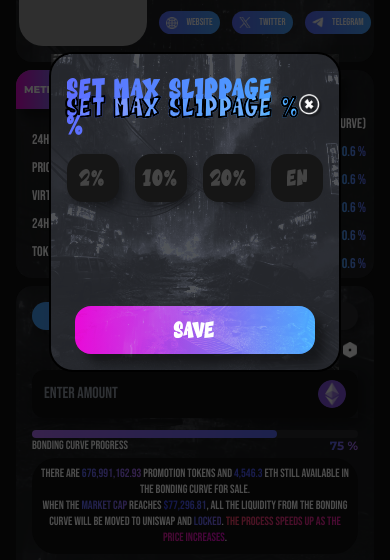
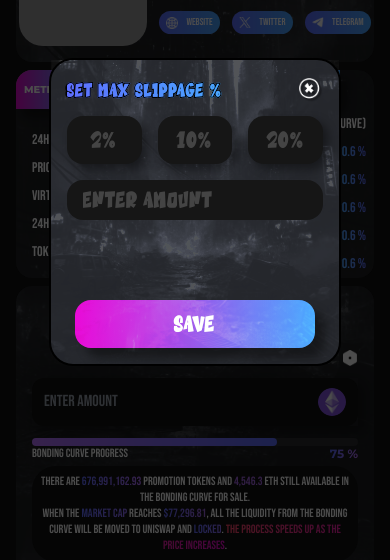
Before and after one commit to Ayushh-patell/pumpzilla, a Next.js app: page /token/0x1234567890abcdef1234567890abcdef12345678 in a window 390 px wide. Both pictures are taken after a click on the button 350 px from the left and 560 px from the top of the page. Shown: the part 210-770 px from the top of the page. Built offline with nearby package versions, Linux system fonts and the light colour scheme; grey boxes are pictures that could not be loaded.

Commit message:
more changes with the token screen mobile

```diff
--- a/src/app/components/launch/LeftBGImg.jsx
+++ b/src/app/components/launch/LeftBGImg.jsx
@@ -9,7 +9,7 @@ const LeftBGImg = () => {
   return (
     <div className="absolute z-0 top-0 left-0 md:pt-24 pt-16 md:pl-20 pl-4 pb-4 md:pr-0 pr-4 w-full h-full rounded-3xl pointer-events-none">
 
-      <div className="md:h-full h-[45%] xl:w-[50%] md:w-[42%] w-full relative  text-white rounded-3xl overflow-hidden">
+      <div className="md:h-full h-[45%] xl:w-[50%] md:w-[40%] w-full relative  text-white rounded-3xl overflow-hidden">
         <div className=" h-full w-full md:-skew-x-12 md:skew-y-0 skew-y-6 absolute md:top-0 top-[-13%] xl:left-[-8%] lg:left-[-9%] lg890md:left-[-11%] md:left-[-13%] left-0 rounded-3xl overflow-hidden">
             <Image src={'/launchLeft.png'} alt=" cyberpunk city" width={600} height={600} className=" w-full md:h-full h-[120%] relative xl:left-[8%] lg:left-[9%] lg890md:left-[11%] md:left-[13%] left-0 md:top-0 top-[-2%] object-cover object-bottom md:skew-x-12 md:skew-y-0 -skew-y-6"/>
         </div>
--- a/src/app/token/[tokenAddress]/components/buysellDetails.jsx
+++ b/src/app/token/[tokenAddress]/components/buysellDetails.jsx
@@ -36,8 +36,8 @@ const BuySellDetails = ({tokenData}) => {
 <div className="detailDiv w-full lg890md:rounded-3xl rounded-2xl bg-darkPry p-4 relative overflow-hidden md:h-[55%]">
     {/* BUY/SELL BUTTON */}
        <div className=' flex justify-center items-center gap-4 relative z-10 lg890md:text-base text-sm'>
-        <button onClick={() => setisBuy(true)} className={`${isBuy? " text-white bg-gradient-to-r from-bluePry to-[#5E6EFF]":" text-white/30 bg-[#2C2D30]"} rounded-2xl ${mont.className} font-extrabold lg890md:py-2 py-1 lg890md:px-4 px-2 w-1/2`} style={{boxShadow:"4px 4px 10px rgba(0,0,0,0.4)"}}>BUY</button>
-        <button onClick={() => setisBuy(false)} className={`${!isBuy? " text-white bg-gradient-to-r from-bluePry to-[#5E6EFF]":" text-white/30 bg-[#2C2D30]"} rounded-2xl ${mont.className} font-extrabold lg890md:py-2 py-1 lg890md:px-4 px-2 w-1/2`} style={{boxShadow:"4px 4px 10px rgba(0,0,0,0.4)"}}>SELL</button>
+        <button onClick={() => setisBuy(true)} className={`${isBuy? " text-white bg-gradient-to-r from-bluePry to-[#5E6EFF]":" text-white/30 bg-[#2C2D30]"} rounded-2xl ${mont.className} font-extrabold lg890md:py-2 md:py-1 py-2 lg890md:px-4 px-2 md:w-1/2 w-1/3`} style={{boxShadow:"4px 4px 10px rgba(0,0,0,0.4)"}}>BUY</button>
+        <button onClick={() => setisBuy(false)} className={`${!isBuy? " text-white bg-gradient-to-r from-bluePry to-[#5E6EFF]":" text-white/30 bg-[#2C2D30]"} rounded-2xl ${mont.className} font-extrabold lg890md:py-2 md:py-1 py-2 lg890md:px-4 px-2 md:w-1/2 w-1/3`} style={{boxShadow:"4px 4px 10px rgba(0,0,0,0.4)"}}>SELL</button>
        </div>
        {/* SETTING */}
        <div className=' flex justify-end items-center py-3'>
@@ -61,8 +61,8 @@ const BuySellDetails = ({tokenData}) => {
       </div>
       {/* INFO */}
       <div className={` w-full rounded-3xl lg:text-base text-xs xl:p-4 p-2 bg-blackPry ${bebas.className} relative z-10 text-center`}>
-      <p>There are <span className=' bg-gradient-to-r from-[#646EFF] to-[#B471FF] bg-clip-text text-transparent'>676,991,162.93</span> PROMOTION tokens and <span className=' bg-gradient-to-r from-[#525dff] to-[#535fff] bg-clip-text text-transparent'>4,546.3</span> ETH still available in the bonding curve for sale.</p>
-      <p> When the <span className=' bg-gradient-to-r from-[#646EFF] to-[#9570FF] bg-clip-text text-transparent'>Market cap</span> reaches <span className=' bg-gradient-to-r lg:from-[#B872FF] from-[#3e4bff] lg:to-[#B871FE] to-[#646EFF] bg-clip-text text-transparent'>$77,296.81</span>, all the liquidity from the bonding curve will be moved to UNISWAP and <span className=' bg-gradient-to-r from-[#646EFF] to-[#8F6FFE] bg-clip-text text-transparent'>locked</span>. <span className=' bg-gradient-to-r from-[#FF4A6A] to-[#E40CC9] bg-clip-text text-transparent'>The process speeds up as the price increases</span>.</p>
+      <p>There are <span className=' bg-gradient-to-r from-[#646EFF] to-[#B471FF] bg-clip-text text-transparent'>676,991,162.93</span> PROMOTION tokens and <span className=' bg-gradient-to-r sm450:from-[#525dff] from-[#A264E2] sm450:to-[#535fff] to-[#A365E1] bg-clip-text text-transparent'>4,546.3</span> ETH still available in the bonding curve for sale.</p>
+      <p> When the <span className=' bg-gradient-to-r from-[#646EFF] to-[#9570FF] bg-clip-text text-transparent'>Market cap</span> reaches <span className=' bg-gradient-to-r lg:from-[#B872FF] sm450:from-[#3e4bff] lg:to-[#B871FE] sm450:to-[#646EFF] from-[#646EFF] to-[#A365E1] bg-clip-text text-transparent'>$77,296.81</span>, all the liquidity from the bonding curve will be moved to UNISWAP and <span className=' bg-gradient-to-r from-[#646EFF] to-[#8F6FFE] bg-clip-text text-transparent'>locked</span>. <span className=' bg-gradient-to-r from-[#FF4A6A] to-[#E40CC9] bg-clip-text text-transparent'>The process speeds up as the price increases</span>.</p>
       </div>
       {/* FINAL BUTTON */}
     <div className=' w-full flex justify-center items-center py-2'>
@@ -75,13 +75,13 @@ const BuySellDetails = ({tokenData}) => {
      <div id='SettingsModalWrapper' className=' hidden pointer-events-none font-beat fixed z-50 top-0 left-0 w-screen h-dvh justify-center items-center bg-black/70'>
       <div id='SettingsModal' className=' scale-50 lg890md:w-1/2 w-3/4 rounded-3xl border-2 border-black bg-[#24262B] relative p-4'>
         <div className=' relative w-full flex justify-between items-center'>
-          <p className=' relative z-10 bg-gradient-to-r from-[#5E6EFF] to-bluePry bg-clip-text text-transparent font-beat text-3xl'>SET MAX SLIPPAGE %</p>
-          <p id='slippagetextBorder' className=' absolute z-0 top-1/2 -translate-y-1/2 left-0 bg-gradient-to-r from-[#5E6EFF] to-bluePry bg-clip-text text-transparent font-beat text-3xl pointer-events-none'>SET MAX SLIPPAGE %</p>
+          <p className=' relative z-10 bg-gradient-to-r from-[#5E6EFF] to-bluePry bg-clip-text text-transparent font-beat md:text-3xl text-xl'>SET MAX SLIPPAGE %</p>
+          <p id='slippagetextBorder' className=' absolute z-0 top-1/2 -translate-y-1/2 left-0 bg-gradient-to-r from-[#5E6EFF] to-bluePry bg-clip-text text-transparent font-beat md:text-3xl text-xl pointer-events-none'>SET MAX SLIPPAGE %</p>
 
           <button id='closeModalBtn' onClick={closeModal} className=' text-white flex justify-center items-center'><Image src={'/close.png'} alt='close' width={20} height={20} className=' size-6'/></button>
         </div>
 
-        <div className=' w-full grid grid-cols-4 gap-4 text-2xl mt-3 relative z-10'>
+        <div className=' w-full grid sm:grid-cols-4 grid-cols-3 gap-4 text-2xl mt-3 relative z-10'>
           <button onClick={() => setslippage("2")} className={` ${slippage==='2'?" text-white ":" text-white/20"} relative flex justify-center items-center px-4 py-2 rounded-2xl overflow-hidden bg-[#161616]`} style={{boxShadow:"5px 5px 10px rgba(0,0,0,0.4)"}}>
             <div className={` pointer-events-none absolute z-0 top-0 left-0 w-full h-full bg-gradient-to-b from-bluePry to-[#5E6EFF] ${slippage==="2"?" opacity-100":" opacity-0"} transition-all duration-200 ease-in-out`}></div>
             <p className=' relative z-10'>2%</p>
@@ -94,11 +94,11 @@ const BuySellDetails = ({tokenData}) => {
             <div className={` pointer-events-none absolute z-0 top-0 left-0 w-full h-full bg-gradient-to-b from-bluePry to-[#5E6EFF] ${slippage==="20"?" opacity-100":" opacity-0"} transition-all duration-200 ease-in-out`}></div>
             <p className=' relative z-10'>20%</p>
           </button>
-          <input onChange={changeSlippage} type="text" placeholder='ENTER AMOUNT' value={slippage?slippage:""} className=' w-full bg-[#161616] rounded-2xl px-4 py-1 placeholder:text-white/20 text-white' />
+          <input onChange={changeSlippage} type="text" placeholder='ENTER AMOUNT' value={slippage?slippage:""} className=' sm:col-span-1 col-span-3 w-full bg-[#161616] rounded-2xl px-4 py-1 placeholder:text-white/20 text-white' />
         </div>
 
         <div className={`${(slippage>=10)?" opacity-100":" opacity-0"} transition-all duration-150 w-full p-4`}>
-          <p className={`${bebas.className} text-[#FF2F61] w-full text-center`}>Caution: Slippage above 10% may result in significant deviations in the transaction price. Please proceed with caution.</p>
+          <p className={`${bebas.className} text-[#FF2F61] w-full text-center md:text-base text-xs`}>Caution: Slippage above 10% may result in significant deviations in the transaction price. Please proceed with caution.</p>
         </div>
 
       <div className=' w-full flex justify-center items-center'>
--- a/src/app/token/[tokenAddress]/components/graphicDetails.jsx
+++ b/src/app/token/[tokenAddress]/components/graphicDetails.jsx
@@ -4,7 +4,7 @@ import TopHeading from './TopHeading'
 
 const GraphicDetails = () => {
   return (
-    <div className="detailDiv lg890md:rounded-3xl rounded-2xl bg-darkPry p-4 relative z-0 overflow-hidden h-[80dvh]">
+    <div className="detailDiv lg890md:rounded-3xl rounded-2xl bg-darkPry p-4 relative z-0 overflow-hidden sm:h-[80dvh] h-[50dvh]">
       <TopHeading text={'GRAPHICAL VIEW'}/>
     <Image src={'/city.png'} alt="city" width={400} height={200} className="bgImgPart pointer-events-none max-w-none left-0 top-0 absolute z-0 object-cover object-top mix-blend-color-dodge"/>
 
```
